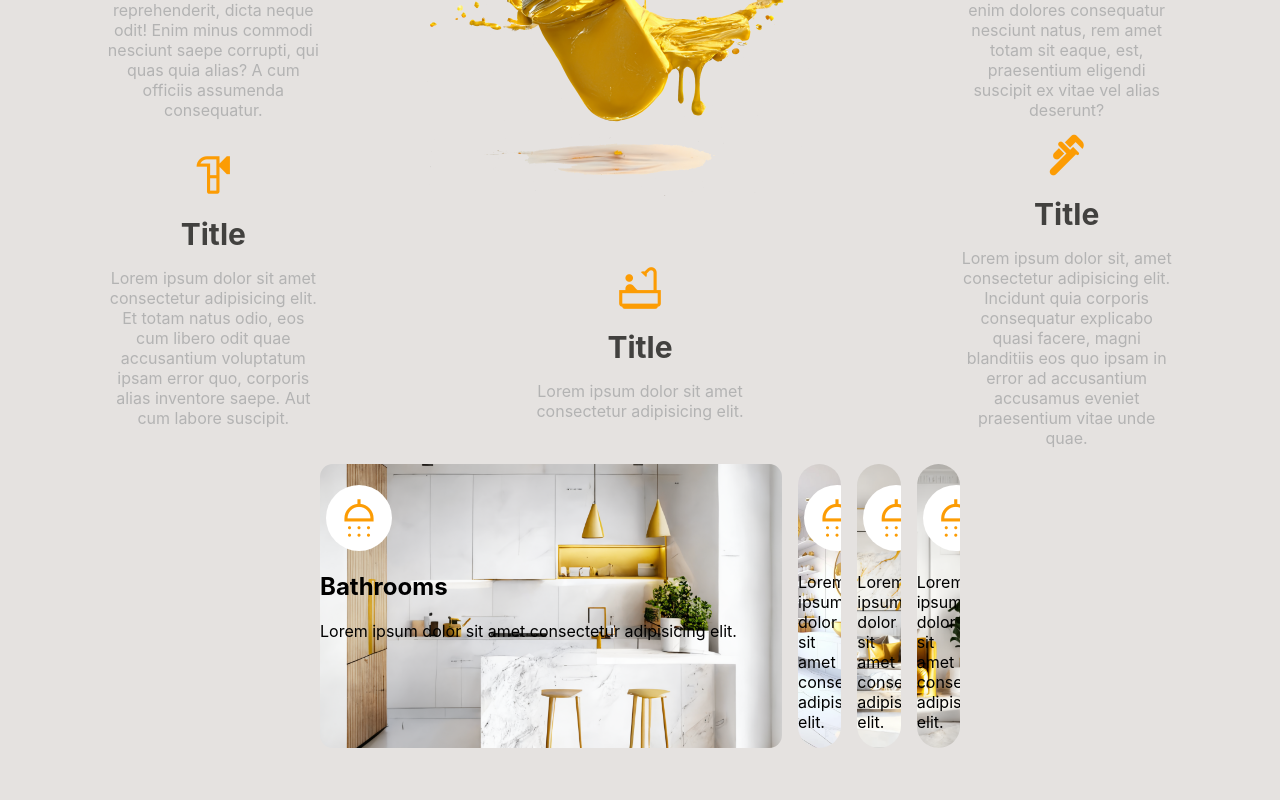
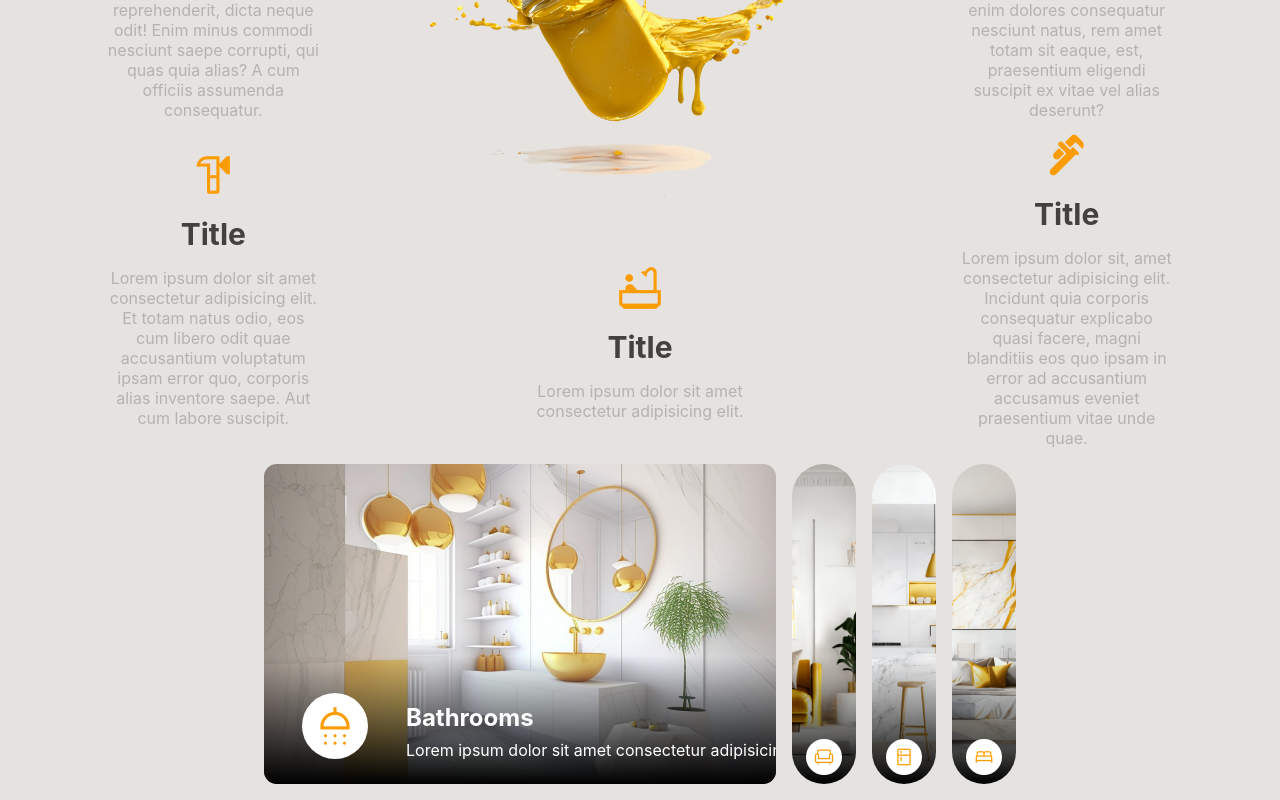
Before and after one commit to Collert/Comfort-Lux-norev, a React (Create React App) app: page / in a window 1280 px wide. Shown: the part 924-1724 px from the top of the page. Before the commit the page ends 1688 px from the top, so only its background shows below. Built offline with nearby package versions, Linux system fonts and the light colour scheme.

Commit message:
Finished the gallery accordion

```diff
--- a/src/components/Gallery.jsx
+++ b/src/components/Gallery.jsx
@@ -1,88 +1,51 @@
 import React from "react";
+import GalleryPanel from "./gallery/GalleryPanel";
+import "../styles/gallery.css"
 
 export default function Gallery () {
+
+    const [activePanel, setActivePanel] = React.useState(1)
+    const [prevActivePanel, setPrevActivePanel] = React.useState(1)
+
     return (
         <section id="gallery">
-            <div class="accordion">
-                <div class="panel active-panel">
-                    <h2 id="panel1-heading"><button
-                        class="accordion-trigger"
-                        aria-controls="panel1-content"
-                        aria-expanded="true"
-                        >
-                        <span class="material-symbols-outlined accordion-icon">shower</span>
-                    </button></h2>
-
-                    <div
-                    class="panel-content"
-                    id="panel1-content"
-                    aria-labelledby="panel1-heading"
-                    role="region"
-                    >
-                        <h2 class="panel-title" id="panel1-title">Bathrooms</h2>
-                        <p>Lorem ipsum dolor sit amet consectetur adipisicing elit.</p>
-                    </div>
-                </div>
-
-                <div class="panel">
-                    <h2 id="panel2-heading"><button
-                        class="accordion-trigger"
-                        aria-controls="panel2-content"
-                        aria-expanded="false"
-                        >
-                        <span class="material-symbols-outlined accordion-icon">shower</span>
-                    </button></h2>
-
-                    <div
-                    class="panel-content"
-                    id="panel2-content"
-                    aria-labelledby="panel2-heading"
-                    role="region"
-                    >
-                        <h2 class="panel-title" id="panel2-title">Bathrooms</h2>
-                        <p>Lorem ipsum dolor sit amet consectetur adipisicing elit.</p>
-                    </div>
-                </div>
-
-                <div class="panel">
-                    <h2 id="panel3-heading"><button
-                        class="accordion-trigger"
-                        aria-controls="panel3-content"
-                        aria-expanded="false"
-                        >
-                        <span class="material-symbols-outlined accordion-icon">shower</span>
-                    </button></h2>
-
-                    <div
-                    class="panel-content"
-                    id="panel3-content"
-                    aria-labelledby="panel3-heading"
-                    role="region"
-                    >
-                        <h2 class="panel-title" id="panel3-title">Bathrooms</h2>
-                        <p>Lorem ipsum dolor sit amet consectetur adipisicing elit.</p>
-                    </div>
-                </div>
-
-                <div class="panel">
-                    <h2 id="panel4-heading"><button
-                        class="accordion-trigger"
-                        aria-controls="panel4-content"
-                        aria-expanded="false"
-                        >
-                        <span class="material-symbols-outlined accordion-icon">shower</span>
-                    </button></h2>
-
-                    <div
-                    class="panel-content"
-                    id="panel4-content"
-                    aria-labelledby="panel4-heading"
-                    role="region"
-                    >
-                        <h2 class="panel-title" id="panel4-title">Bathrooms</h2>
-                        <p>Lorem ipsum dolor sit amet consectetur adipisicing elit.</p>
-                    </div>
-                </div>
+            <div className="accordion">
+                <GalleryPanel
+                    id={1}
+                    theme="bathroom"
+                    active={activePanel}
+                    description=""
+                    setActivePanel={setActivePanel}
+                    setPrevActivePanel={setPrevActivePanel}
+                    prevActivePanel={prevActivePanel}
+                />
+                <GalleryPanel
+                    id={2}
+                    theme="livery"
+                    active={activePanel}
+                    description=""
+                    setActivePanel={setActivePanel}
+                    setPrevActivePanel={setPrevActivePanel}
+                    prevActivePanel={prevActivePanel}
+                />
+                <GalleryPanel
+                    id={3}
+                    theme="kitchen"
+                    active={activePanel}
+                    description=""
+                    setActivePanel={setActivePanel}
+                    setPrevActivePanel={setPrevActivePanel}
+                    prevActivePanel={prevActivePanel}
+                />
+                <GalleryPanel
+                    id={4}
+                    theme="bedroom"
+                    active={activePanel}
+                    description=""
+                    setActivePanel={setActivePanel}
+                    setPrevActivePanel={setPrevActivePanel}
+                    prevActivePanel={prevActivePanel}
+                />
             </div>
         </section>
     )
--- a/src/components/Hero.jsx
+++ b/src/components/Hero.jsx
@@ -2,8 +2,8 @@ import React from "react";
 
 export default function Hero () {
     return (
-        <section id="hero" class="hero">
-            <div class="wrapper">
+        <section id="hero" className="hero">
+            <div className="wrapper">
                 <div>
                     <h1>Title Here</h1>
                     <p>
@@ -11,7 +11,7 @@ export default function Hero () {
                         cumque architecto veniam animi excepturi amet dolore. Assumenda labore voluptatibus et fuga
                         perferendis quidem aliquid consequatur rem.
                     </p>
-                    <button class="accent">OMG CLICK ME NOW</button>
+                    <button className="accent">OMG CLICK ME NOW</button>
                 </div>
             </div>
         </section>
--- /dev/null
+++ b/src/components/gallery/GalleryPanel.jsx
@@ -0,0 +1,63 @@
+import React from "react";
+
+export default function GalleryPanel (props) {
+
+    const dictionary = {
+        "bathroom":{
+            icon:"shower",
+            title:"Bathrooms",
+            backgroundImg:"bathrooms-img"
+        },
+        "kitchen":{
+            icon:"kitchen",
+            title:"Kitchens",
+            backgroundImg:"kitchens-img"
+        },
+        "livery":{
+            icon:"chair",
+            title:"Living Spaces",
+            backgroundImg:"living-img"
+        },
+        "bedroom":{
+            icon:"bed",
+            title:"Bedrooms",
+            backgroundImg:"bedrooms-img"
+        },
+    }
+
+    function handleClick () {
+        props.setActivePanel(props.id)
+        setTimeout(() => {
+            props.setPrevActivePanel(props.id)
+        }, 600);
+    }
+
+    return (
+        <div onClick={handleClick} className={`panel
+                                            ${props.active === props.id ? "active-panel" : ""}
+                                            ${props.prevActivePanel === props.id ? "was-active" : ""}
+                                            ${dictionary[props.theme].backgroundImg}`}
+            >
+            <div className="panel-content-wrapper">
+                <h2 id={`panel${props.id}-heading`}><button
+                    className="accordion-trigger"
+                    aria-controls={`panel${props.id}-content`}
+                    aria-expanded={props.active === props.id}
+                    >
+                    <span className="material-symbols-outlined accordion-icon">{dictionary[props.theme].icon}</span>
+                </button></h2>
+
+                {props.active === props.id &&
+                <div
+                className="panel-content"
+                id={`panel${props.id}-content`}
+                aria-labelledby={`panel${props.id}-heading`}
+                role="region"
+                >
+                    <h2 className="panel-title" id={`panel${props.id}-title`}>{dictionary[props.theme].title}</h2>
+                    <p>Lorem ipsum dolor sit amet consectetur adipisicing elit.</p>
+                </div>}
+            </div>
+        </div>
+    )
+}
--- a/src/style.css
+++ b/src/style.css
@@ -162,84 +162,3 @@ section#five-bullet-points {
     display: grid;
     place-items: center;
 }
-
-#gallery {
-    display: grid;
-    place-items: center;
-}
-
-.accordion {
-    display: flex;
-    gap: 1rem;
-    flex-direction: row;
-    max-width: 50vw;
-}
-
-.accordion .panel {
-    background-size: cover;
-    background-position: center;
-    border-radius: 100vh;
-    width: 3rem;
-    overflow: hidden;
-    transition: all 500ms ease, border-radius 0ms linear;
-}
-.accordion .panel.was-active {
-    transition: all 500ms ease, border-radius 10ms linear 500ms;
-}
-
-.accordion .panel,
-.accordion .panel * {
-    cursor: pointer;
-}
-
-.accordion .panel.active-panel,
-.accordion .panel.active-panel * {
-    cursor: default;
-}
-
-.accordion .panel.active-panel {
-    border-radius: 0.8rem;
-    width: 40vw;
-}
-
-.accordion .panel:nth-child(1) {
-    background-image: url(../public/ai_illustrations/kitchen.png);
-}
-
-.accordion .panel:nth-child(2) {
-    background-image: url(../public/ai_illustrations/bathroom.png);
-}
-
-.accordion .panel:nth-child(3) {
-    background-image: url(../public/ai_illustrations/bedroom.png);
-}
-
-.accordion .panel:nth-child(4) {
-    background-image: url(../public/ai_illustrations/livery.png);
-}
-
-.accordion-icon {
-    background-color: white;
-    border-radius: 50%;
-    padding: .5rem;
-}
-
-.accordion-trigger {
-    background: transparent;
-    border: none;
-    display: grid;
-    grid-template-columns: auto auto;
-
-}
-
-.panel-content p {
-    cursor: default;
-}
-
-.panel-title {
-    display: none;
-}
-
-.panel.active-panel .panel-title {
-    display: block;
-}
--- /dev/null
+++ b/src/styles/gallery.css
@@ -0,0 +1,134 @@
+#gallery {
+    display: grid;
+    place-items: center;
+    height: 40vh;
+}
+
+.accordion {
+    display: flex;
+    gap: 1rem;
+    flex-direction: row;
+    max-width: 75vw;
+    height: 100%;
+}
+
+.accordion .panel {
+    --_panel-width: 4rem;
+    --_active-panel-width: 40vw;
+    --_active-panel-padding: 1.5rem 2rem;
+    --_panel-border-radius: 100vh;
+    --_active-panel-border-radius: 0.8rem;
+
+    background-size: cover;
+    background-position: center;
+    border-radius: var(--_panel-border-radius);
+    width: var(--_panel-width);
+    overflow: hidden;
+    transition: all 500ms ease, border-radius 0ms linear;
+    display: grid;
+    place-items: end start;
+    isolation: isolate;
+    padding: .5rem .2rem;
+}
+
+.accordion .panel.was-active {
+    transition: all 500ms ease, border-radius 100ms ease 500ms;
+}
+
+.accordion .panel,
+.accordion .panel * {
+    cursor: pointer;
+    margin: 0;
+}
+
+.accordion .panel.active-panel,
+.accordion .panel.active-panel * {
+    cursor: default;
+    white-space: nowrap;
+}
+
+.accordion .panel .panel-content-wrapper {
+    display: grid;
+    place-items: end center;
+    width: 100%;
+}
+
+.accordion .panel.active-panel .panel-content-wrapper {
+    grid-template-columns: auto 1fr;
+    gap: 2rem;
+    place-items: end start;
+}
+
+.accordion .panel.active-panel {
+    border-radius: var(--_active-panel-border-radius);
+    width: var(--_active-panel-width);
+    padding: var(--_active-panel-padding);
+}
+
+.accordion .panel.kitchens-img {
+    background-image: url(../../public/ai_illustrations/kitchen.png);
+}
+
+.accordion .panel.bathrooms-img {
+    background-image: url(../../public/ai_illustrations/bathroom.png);
+}
+
+.accordion .panel.bedrooms-img {
+    background-image: url(../../public/ai_illustrations/bedroom.png);
+}
+
+.accordion .panel.living-img {
+    background-image: url(../../public/ai_illustrations/livery.png);
+}
+
+.active-panel .accordion-icon {
+    font-size: 50px;
+}
+
+.accordion-icon {
+    background-color: white;
+    border-radius: 50%;
+    padding: .5rem;
+    font-size: 20px;
+}
+
+.accordion-trigger {
+    background: transparent;
+    border: none;
+    display: grid;
+    place-items: center;
+
+}
+
+.panel-content {
+    display: grid;
+    gap: .5rem;
+}
+
+.panel-content p,
+.panel-content h2 {
+    cursor: default;
+    color: white;
+}
+
+.accordion .panel .panel-content-wrapper::after {
+    content: '';
+    background: linear-gradient(180deg, rgba(209,175,148,0) 20%, rgba(0,0,0,1) 100%);
+    position: absolute;
+    width: var(--_panel-width);
+    height: 20%;
+    z-index: -1;
+    border-radius: var(--_panel-border-radius);
+    margin: -.5rem -.2rem;
+    transition: all 500ms ease, border-radius 0ms linear;
+}
+
+.accordion .panel.active-panel .panel-content-wrapper::after {
+    margin: -1.5rem -2rem;
+    width: var(--_active-panel-width);
+    border-radius: var(--_active-panel-border-radius);
+}
+
+.accordion .panel.was-active .panel-content-wrapper::after {
+    transition: all 500ms ease, border-radius 100ms ease 500ms;
+}
```
Also changed, not shown: src/components/FloatingBullets.jsx (+18 -18 lines), src/components/Header.jsx (+8 -8 lines).
